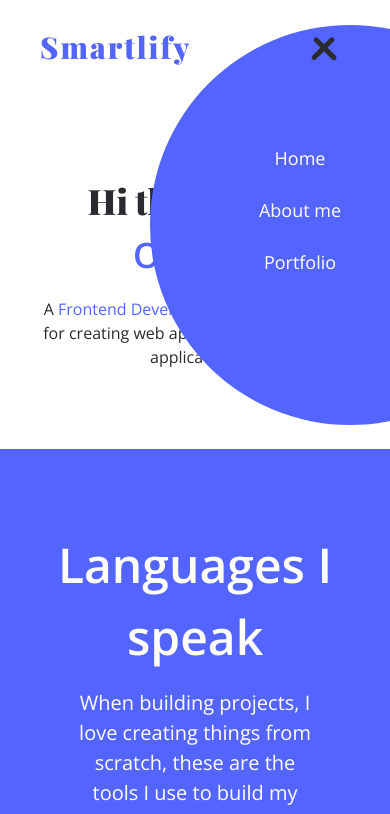
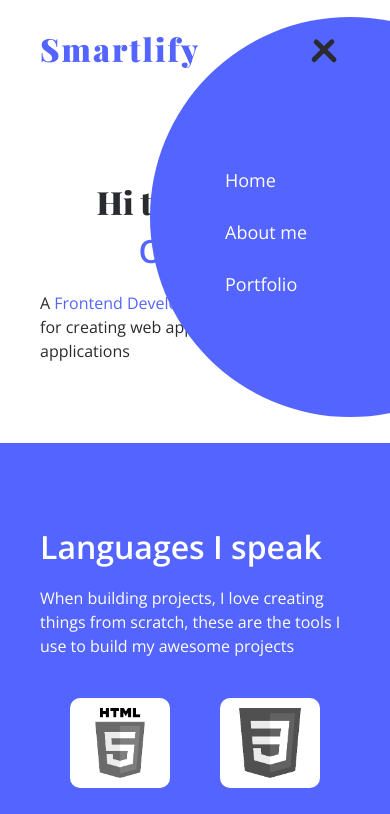
Before and after one commit to Smartlify07/Portfolio-Website, a plain HTML site: page index.html in a window 390 px wide. Both pictures are taken after a click on the element 335 px from the left and 47 px from the top of the page. Shown: the top 814 px of the page. Drawn offline with nearby package versions, Linux system fonts and the light colour scheme; a web font is replaced by a local one.

Commit message:
Fixed overflow on mobile

```diff
--- a/app.js
+++ b/app.js
@@ -6,6 +6,8 @@ document.addEventListener("DOMContentLoaded", () => {
 
     burger.addEventListener("click", () => {
       // Toggle burger to show X shape
+      const body = document.querySelector("body");
+      body.style.overflowX = "hidden";
       burger.classList.toggle("turn");
       navlinks.classList.toggle("active-nav");
     });
--- a/style.css
+++ b/style.css
@@ -20,6 +20,7 @@ body {
   font-size: 16px;
   font-family: var(--open-sans);
   /* background-color: var(--dark); */
+  overflow-x: hidden;
 }
 
 ul {
@@ -68,13 +69,13 @@ a:focus {
   color: var(--secondary);
 }
 
-.navbar .nav-links {
+.nav-links {
   display: flex;
   align-items: center;
   gap: 25px;
 }
 
-.navbar .nav-links a {
+.nav-links a {
   font-size: 20px;
   transition: 0.5s;
   color: var(--secondary);
@@ -407,38 +408,35 @@ footer .contact-form form .btn {
 
 /* Media queries */
 @media (width < 768px) {
-  body {
-    overflow-x: hidden;
-  }
-
   .navbar .logo h1 {
-    font-size: 30px;
+    font-size: 32px;
   }
   .nav-links {
     position: absolute;
-    right: 0;
+    right: 1000px;
     flex-direction: column;
-    top: 0vh;
-    transform: translate(150%);
-    display: none;
+    top: -1vh;
+    /* transform: translate(150%); */
     border-radius: 50%;
     width: 400px;
     height: 400px;
     align-items: flex-start;
-    transition: transform 0.5s;
+    transition: right 0.5s;
+    padding: 20px 5px;
+    background-color: var(--secondary);
+    overflow: hidden;
+  }
+  .active-nav {
+    overflow: hidden;
+    right: -200px;
   }
   .navbar .burger {
     display: block;
   }
-  .navbar .nav-links {
-    padding: 20px 5px;
-    background-color: var(--secondary);
-  }
-
-  .navbar .nav-links a {
+  .nav-links li a {
     position: relative;
-    top: 100px;
-    left: -50px;
+    top: 130px;
+    left: 70px;
     color: var(--white);
     font-size: 18px;
   }
@@ -453,19 +451,23 @@ footer .contact-form form .btn {
   /* Intro section */
   .intro .profile h1 {
     text-align: center;
-    font-size: 35px;
+    font-size: 32px;
   }
 
   .intro .profile p {
     margin-top: 16px;
-    text-align: center;
-    align-self: center;
+    text-align: left;
+    align-self: self-start;
     width: 100%;
     font-size: 16px;
   }
 
   /* Tools section */
+  /* .tools{
+
+  }
   .tools .tools-grid {
+    grid-template-columns: 1fr 1fr;
     gap: 20px;
   }
 
@@ -479,13 +481,62 @@ footer .contact-form form .btn {
     cursor: pointer;
     transition: 0.5s;
     box-shadow: 5px 5px 5px 5px 10px;
+  } */
+  .tools {
+    padding: 5rem 40px;
+    background-color: var(--secondary);
   }
 
+  .tools .container {
+    display: flex;
+    flex-direction: column;
+    align-items: center;
+  }
+
+  .tools h1 {
+    font-size: 32px;
+    text-align: center;
+    align-self: flex-start;
+  }
+
+  .tools p {
+    margin-top: 15px;
+    font-size: 16px;
+    text-align: left;
+    width: 100%;
+    align-self: start;
+  }
+
+  .tools .tools-grid {
+    margin-top: 40px;
+    display: grid;
+    grid-template-columns: repeat(2, 1fr);
+    column-gap: 50px;
+    row-gap: 30px;
+  }
+
+  .tools .tools-grid .tool {
+    width: 100px;
+    display: flex;
+    justify-content: center;
+    padding: 10px;
+    background-color: var(--white);
+    border-radius: 10px;
+    cursor: pointer;
+    transition: 0.5s;
+    box-shadow: 5px 5px 5px 5px 10px;
+  }
   /* Project section */
   .projects-preview .projects-grid {
     display: grid;
     grid-template-columns: 1fr;
     gap: 10px;
+    margin-top: 0px;
+  }
+
+  .projects-preview h1 {
+    font-size: 32px;
+    margin-bottom: 10px;
   }
 
   .projects-preview .container {
@@ -511,7 +562,7 @@ footer .contact-form form .btn {
 
   footer .header h1 {
     font-family: var(--playfair);
-    font-size: 48px;
+    font-size: 32px;
   }
 
   footer .header .icons {
@@ -523,7 +574,7 @@ footer .contact-form form .btn {
 
   footer .contact-form form {
     position: relative;
-    width: 400px;
+    width: 340px;
     top: 0;
     right: 0;
   }
@@ -540,8 +591,8 @@ footer .contact-form form .btn {
     width: 100%;
   }
 
-  .active-nav {
-    transform: translate(50%);
+  footer .contact-form form input {
+    width: 100%;
   }
 
   .turn .line-1 {
@@ -562,3 +613,9 @@ footer .contact-form form .btn {
     background-color: var(--dark);
   }
 }
+
+@media (width < 321px) {
+  footer .contact-form form {
+    width: 280px;
+  }
+}
```
